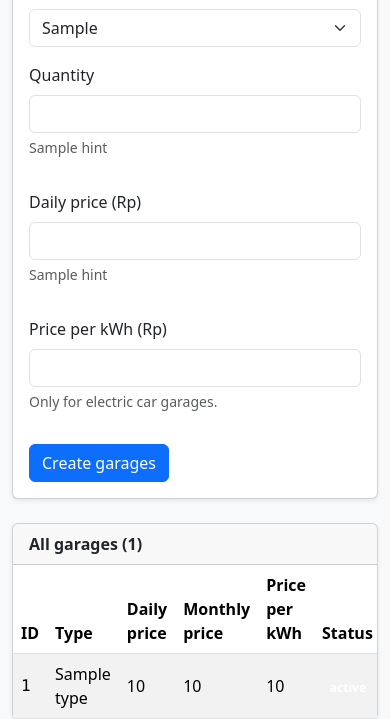
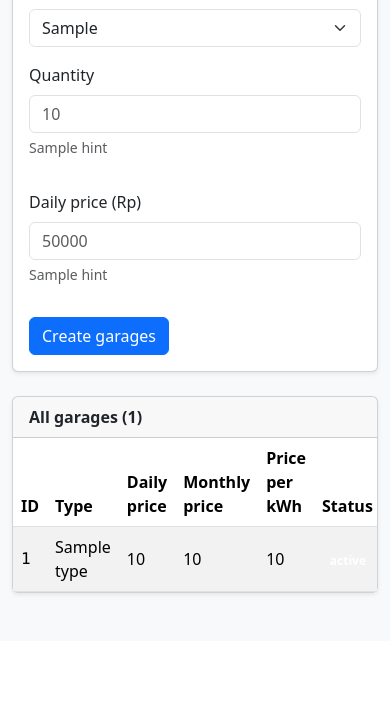
Before and after one commit to stanleyy30/garage-rental, a Laravel app: template resources/views/admin/garages.blade.php in a window 390 px wide. Shown: the part 279-998 px from the top of the page. After the commit the page ends 875 px from the top, so only its background shows below. Run offline with Laravel 12, Linux system fonts and the light colour scheme; the template is opened without the code that fills it: most values are stand-ins (such as "Sample title", 1, 10 or a date in 2020).

Commit message:
feat(garages): show the price per kWh only for electric car garages

```diff
--- a/app/Http/Requests/StoreGaragesRequest.php
+++ b/app/Http/Requests/StoreGaragesRequest.php
@@ -19,14 +19,14 @@ class StoreGaragesRequest extends FormRequest // The rules for the Create Garage
             'type' => ['required', Rule::enum(GarageType::class)], // Must be one of the garage types
             'quantity' => ['required', 'integer', 'min:1', 'max:999'], // How many garages to create at once
             'daily_price' => ['required', 'numeric', 'min:1', 'max:99999999'], // Price per day in rupiah
-            'electricity_price_per_kwh' => ['nullable', 'required_if:type,electric_car', 'numeric', 'min:1', 'max:99999999'], // Needed only for electric car garages
+            'electricity_price_per_kwh' => ['exclude_unless:type,electric_car', 'required', 'numeric', 'min:1', 'max:99999999'], // Only for electric car garages; ignored for the other types
         ]; // End of the list
     } // End of rules()
 
     public function messages(): array // Our own error texts
     { // Start of messages()
         return [ // Rule name => text
-            'electricity_price_per_kwh.required_if' => 'Electric car garages need a price per kWh.', // Missing kWh price
+            'electricity_price_per_kwh.required' => 'Electric car garages need a price per kWh.', // Missing kWh price
         ]; // End of the list
     } // End of messages()
 } // End of the class
--- a/resources/views/admin/garages.blade.php
+++ b/resources/views/admin/garages.blade.php
@@ -8,20 +8,20 @@
 <div class="card shadow-sm mb-4"> {{-- Box for the Create Garages form --}}
     <div class="card-header fw-bold">Create garages ({{ $remaining }} of 999 places left)</div> {{-- Box title with the free places --}}
     <div class="card-body"> {{-- Form padding --}}
-        <form method="POST" action="{{ route('admin.garages.store') }}" class="row g-3"> {{-- Sends the form to POST /admin/garages --}}
+        <form method="POST" action="{{ route('admin.garages.store') }}" class="row g-3" novalidate> {{-- Sends the form to POST /admin/garages; the server shows every error in red --}}
             @csrf {{-- Anti-forgery token --}}
             <div class="col-md-3"> {{-- Column for the type --}}
                 <label for="type" class="form-label">Garage type</label> {{-- Label --}}
-                <select id="type" name="type" class="form-select @error('type') is-invalid @enderror" required> {{-- Dropdown --}}
+                <select id="type" name="type" class="form-select @error('type') is-invalid @enderror"> {{-- Dropdown --}}
                     @foreach ($garageTypes as $value => $label) {{-- One option per type from the controller --}}
                         <option value="{{ $value }}" @selected(old('type') === $value)>{{ $label }}</option> {{-- Keeps the choice after an error --}}
                     @endforeach {{-- End of the options --}}
                 </select> {{-- End of the dropdown --}}
                 @error('type') <div class="invalid-feedback">{{ $message }}</div> @enderror {{-- Error text --}}
             </div> {{-- End of the type column --}}
-            <div class="col-md-2"><x-form-input name="quantity" label="Quantity" type="number" min="1" max="999" required /></div> {{-- How many --}}
-            <div class="col-md-3"><x-form-input name="daily_price" label="Daily price (Rp)" type="number" min="1" required /></div> {{-- Price per day --}}
-            <div class="col-md-4"><x-form-input name="electricity_price_per_kwh" label="Price per kWh (Rp)" type="number" min="1" hint="Only for electric car garages." /></div> {{-- kWh price --}}
+            <div class="col-md-2"><x-form-input name="quantity" label="Quantity" type="number" min="1" max="999" placeholder="10" /></div> {{-- How many --}}
+            <div class="col-md-3"><x-form-input name="daily_price" label="Daily price (Rp)" type="number" min="1" placeholder="50000" /></div> {{-- Price per day --}}
+            <div class="col-md-4 {{ old('type') === 'electric_car' ? '' : 'd-none' }}" id="kwh-box"><x-form-input name="electricity_price_per_kwh" label="Price per kWh (Rp)" type="number" min="1" placeholder="2500" :disabled="old('type') !== 'electric_car'" /></div> {{-- kWh price, shown only for electric car garages --}}
             <div class="col-12"><button type="submit" class="btn btn-primary">Create garages</button></div> {{-- Submit button --}}
         </form> {{-- End of the form --}}
     </div> {{-- End of card-body --}}
@@ -52,3 +52,18 @@
     </div> {{-- End of the scroll wrapper --}}
 </div> {{-- End of the list box --}}
 @endsection {{-- End of this page's content --}}
+
+@push('scripts') {{-- Script for this page only --}}
+<script>
+    const garageType = document.getElementById('type'); // Garage type dropdown
+    const kwhBox = document.getElementById('kwh-box'); // Box around the kWh price field
+    const kwhInput = document.getElementById('electricity_price_per_kwh'); // The kWh price field
+    function showKwhField() { // Shows the kWh price only for electric car garages
+        const isElectric = garageType.value === 'electric_car'; // Electric car garage chosen?
+        kwhBox.classList.toggle('d-none', !isElectric); // Hide the box for other types
+        kwhInput.disabled = !isElectric; // A hidden field is not sent
+    } // End of showKwhField()
+    garageType.addEventListener('change', showKwhField); // Run it whenever the type changes
+    showKwhField(); // And once when the page opens
+</script>
+@endpush {{-- End of the script --}}
```
